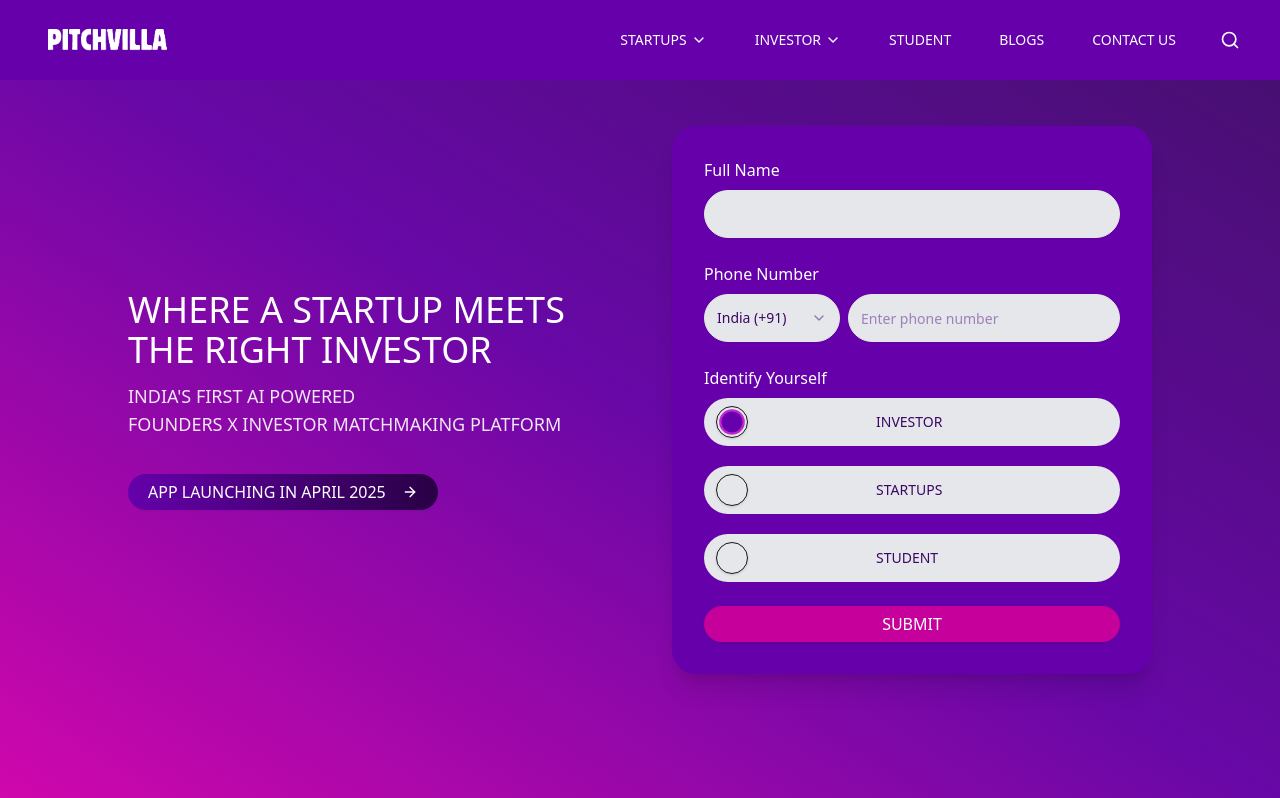
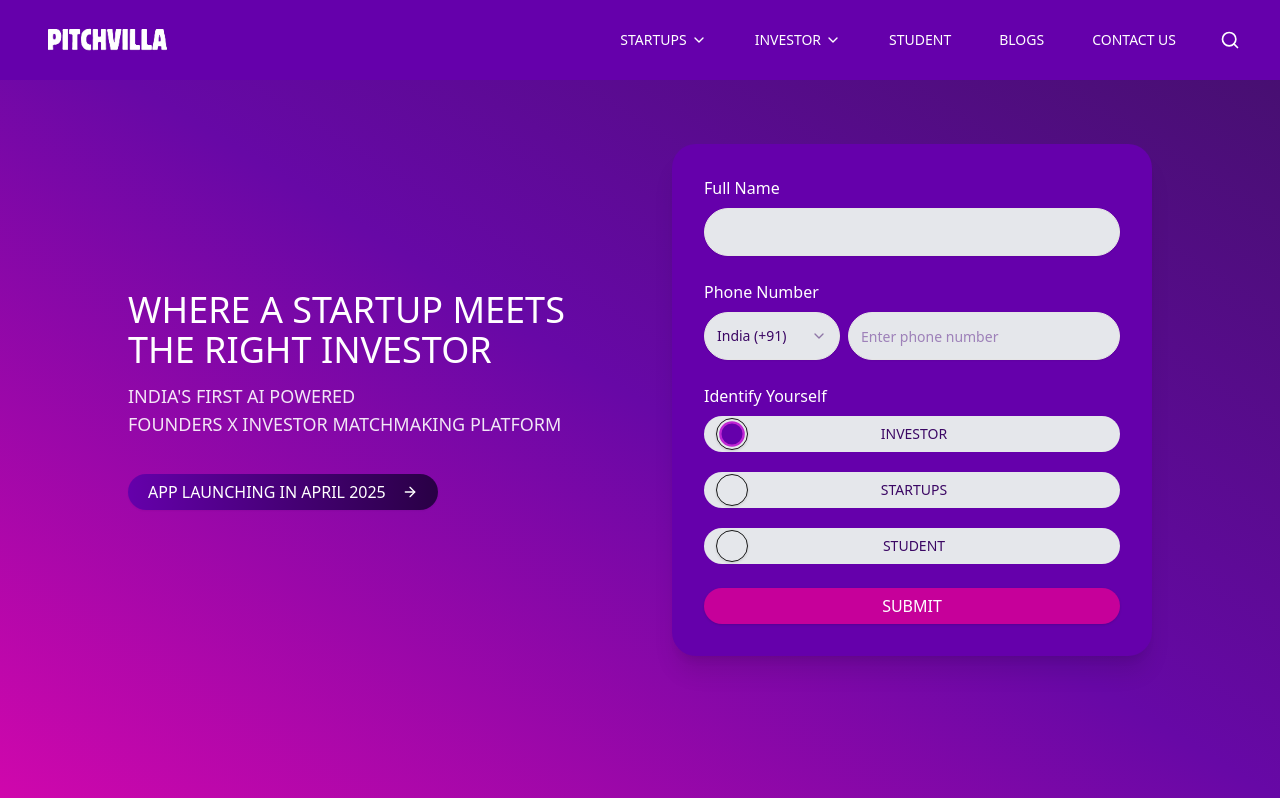
Before and after one commit to darshit890/pitchvilla-landing-page, a Next.js app: page / in a window 1280 px wide. Shown: the top 798 px of the page. Built offline with nearby package versions, Linux system fonts and the light colour scheme.

Commit message:
modified:   src/components/Hero.tsx

```diff
--- a/src/components/Hero.tsx
+++ b/src/components/Hero.tsx
@@ -94,7 +94,7 @@ export default function Hero() {
         <div className="grid grid-cols-1 md:grid-cols-2 gap-8 md:gap-10 lg:gap-16 items-center">
           {/* Left Column - Heading and Subheading */}
           <div className="space-y-5 text-center md:text-left">
-            <div>
+            <div className="mt-20 md:mt-0">
               <h1 className="text-2xl sm:text-3xl md:text-3xl lg:text-4xl text-white font-medium leading-tight">
                 WHERE A STARTUP MEETS THE RIGHT INVESTOR
               </h1>
@@ -180,43 +180,43 @@ export default function Hero() {
                   onValueChange={setUserType}
                   className="space-y-3"
                 >
-                  <div className="flex items-center bg-gray-200 rounded-full p-2 pl-3 py-2">
+                  <div className="flex items-center bg-gray-200 rounded-full p-2 pl-3 py-2 relative">
                     <RadioGroupItem
                       value="investor"
                       id="investor"
-                      className="text-fuchsia-600"
+                      className="text-fuchsia-600 absolute left-3"
                     />
                     <Label
                       htmlFor="investor"
-                      className="flex-1 text-purple-950 text-sm pl-28 md:pl-28 lg:pl-32 cursor-pointer"
+                      className="text-purple-950 text-sm text-center w-full cursor-pointer"
                     >
                       INVESTOR
                     </Label>
                   </div>
 
-                  <div className="flex items-center bg-gray-200 rounded-full p-2 pl-3 py-2">
+                  <div className="flex items-center bg-gray-200 rounded-full p-2 pl-3 py-2 relative">
                     <RadioGroupItem
                       value="startup"
                       id="startup"
-                      className="text-fuchsia-600"
+                      className="text-fuchsia-600 absolute left-3"
                     />
                     <Label
                       htmlFor="startup"
-                      className="flex-1 text-purple-950 text-sm pl-28 md:pl-28 lg:pl-32 cursor-pointer"
+                      className="text-purple-950 text-sm text-center w-full cursor-pointer"
                     >
                       STARTUPS
                     </Label>
                   </div>
 
-                  <div className="flex items-center bg-gray-200 rounded-full p-2 pl-3 py-2">
+                  <div className="flex items-center bg-gray-200 rounded-full p-2 pl-3 py-2 relative">
                     <RadioGroupItem
                       value="student"
                       id="student"
-                      className="text-fuchsia-600"
+                      className="text-fuchsia-600 absolute left-3"
                     />
                     <Label
                       htmlFor="student"
-                      className="flex-1 text-purple-950 text-sm pl-28 md:pl-28 lg:pl-32 cursor-pointer "
+                      className="text-purple-950 text-sm text-center w-full cursor-pointer"
                     >
                       STUDENT
                     </Label>
```
